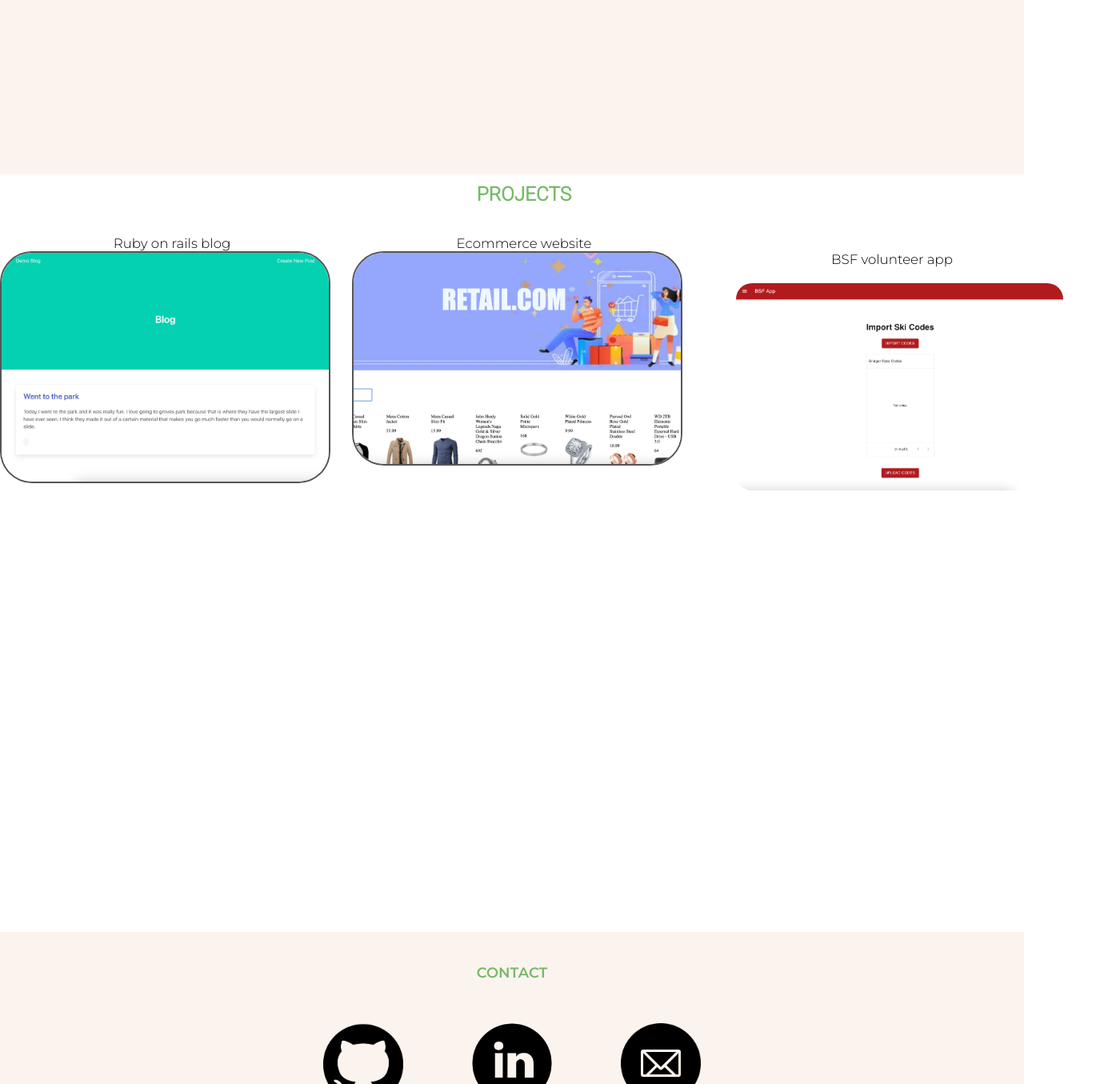
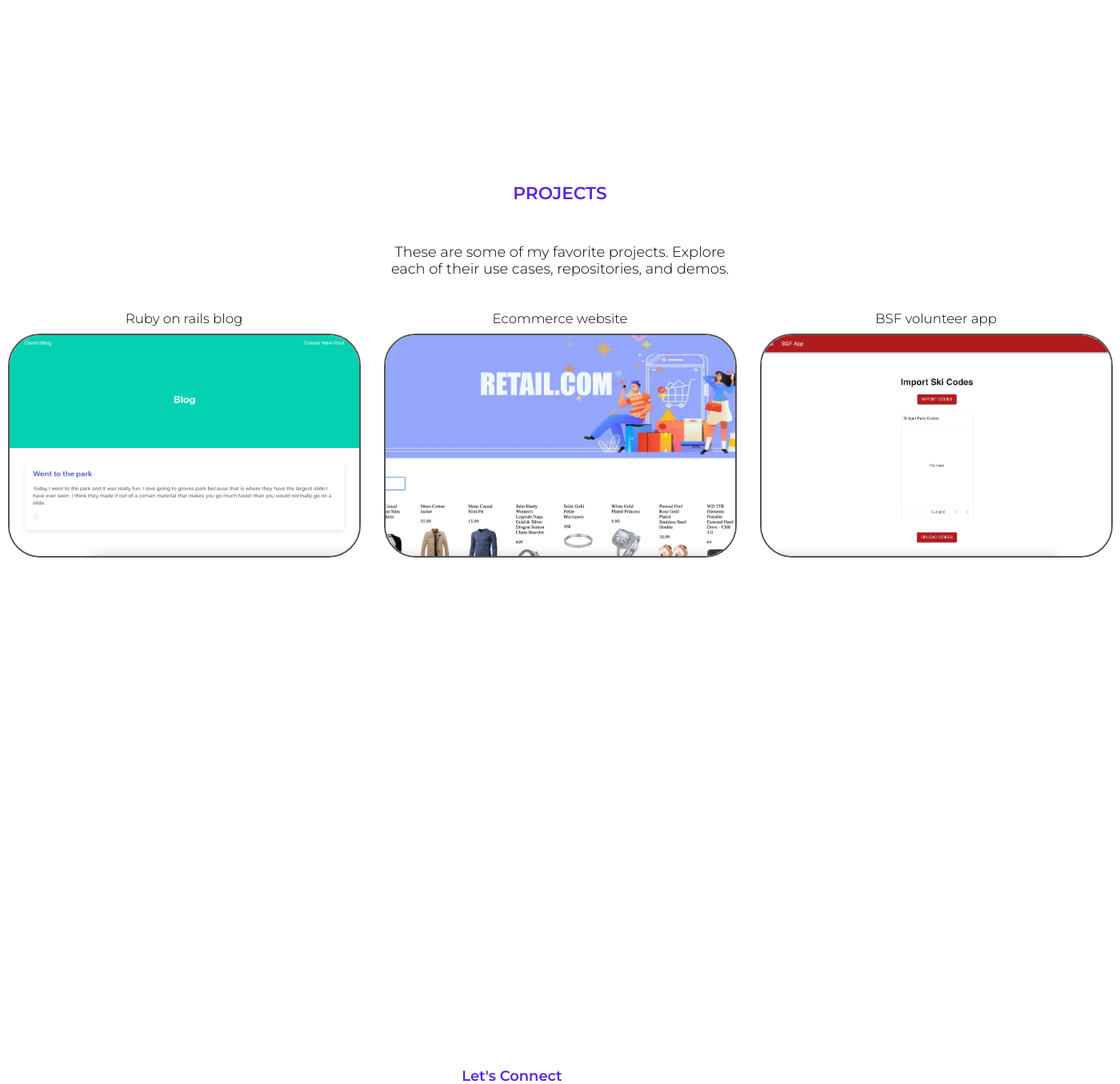
Before and after one commit to andrewanselmo/Andrew-Site, a React (Vite) app: page / in a window 1280 px wide. Shown: the part 1445-2800 px from the top of the page at 80% size, 1400 px wide, since content can reach past the window. Built offline with nearby package versions, Linux system fonts and the light colour scheme.

Commit message:
3rd project

```diff
--- a/src/components/Content.css
+++ b/src/components/Content.css
@@ -1,3 +1,9 @@
+
+@font-face {
+    font-family: "Eurostile";
+    src: url(fonts/EurostileLTStd.eot); /* IE */
+    src: local("Eurostile"), url(fonts/EurostileLTStd.otf) format("opentype"); /* non-IE */
+  }
 
 /* header */
 *{
@@ -23,7 +29,7 @@ body {
     padding-top: 200px;
     /* background-color: rgba(175, 230, 173, 0.254); */
     /* background-image: linear-gradient(red, rgb(255, 255, 0)); */
-    background-color: rgba(245, 227, 211, 0.394);
+    /* background-color: rgba(245, 227, 211, 0.394); */
 
 
 
@@ -61,7 +67,8 @@ body {
 
 #header-text{
     font-family: 'Pixelify Sans', sans-serif;
-    color: rgb(37, 37, 37);
+    color:rgba(53, 34, 110, 0.909);
+    /* color: rgb(37, 37, 37);     */
 
 }
 
@@ -77,7 +84,7 @@ body {
 
 #about-nav-tracker{
     height:10px;
-    background-color: rgba(245, 227, 211, 0.394);
+    /* background-color: rgba(245, 227, 211, 0.394); */
 }
 
 #about{
@@ -86,7 +93,9 @@ body {
     gap: 10px;
     grid-template-rows: 0.5fr 0.5fr;
 
-    background-color: rgba(245, 227, 211, 0.394);
+
+
+    /* background-color: rgba(245, 227, 211, 0.394); */
 
 
 
@@ -102,9 +111,9 @@ body {
     margin-top: 5%;
     margin-bottom: 0.05%;
     font-family: 'Montserrat', sans-serif;
-    /* color:rgb(43, 39, 175); */
-    color:rgba(105, 179, 88, 0.909);
-    /* color:rgb(31, 31, 33); */
+    /* color:rgba(105, 179, 88, 0.909); */
+    color:rgba(69, 18, 221, 0.909);
+
 
 
 
@@ -133,6 +142,8 @@ body {
     font-weight: bold;
     font-family: 'Montserrat', sans-serif;
     margin-top: 0.001%;
+    /* color:rgba(38, 87, 27, 0.909) */
+    color:rgba(18, 29, 132, 0.909);
 
 
 }
@@ -145,9 +156,7 @@ body {
     color:rgb(18, 18, 19);
     font-size: 1.6vw;
     margin-right: 7%;
-    /* margin-bottom: 16%; */
     display: block;
-    /* font-family: 'Roboto', sans-serif; */
     font-family: 'Montserrat', sans-serif;
     border-radius: 10px;
     height: 85%;
@@ -159,7 +168,6 @@ body {
     border-style: solid;
     border-width: thin;
 
-
 }
 
 /* about  */
@@ -169,15 +177,14 @@ body {
 
 #projects-nav-tracker{
     height:85px;
-    background-color: rgba(245, 227, 211, 0.394);
+    /* background-color: rgba(245, 227, 211, 0.394); */
 }
 
 #projects{
     display: grid;
     grid-template-columns: 2fr 2fr 2fr;
-    grid-template-rows: 0.2fr 5fr 7fr;
+    grid-template-rows: 2fr 5fr 7fr;
     gap: 10px;
-    /* background-color: rgba(247, 245, 234, 0.837) */
     /* background-color: rgba(245, 227, 211, 0.394); */
 
 
@@ -187,15 +194,30 @@ body {
     grid-column: 2;
     grid-row: 1;
     padding: 10px;
-    font-size: 1.9vw;
+    font-size: 1.7vw;
 
     text-align: center;
     margin-top: auto;
-    margin-bottom: 4%;
-    color:rgba(105, 179, 88, 0.909);
-    font-family: 'Roboto', sans-serif;
+    padding-bottom:25%;
+    color:rgba(69, 18, 221, 0.909);
+    font-family: 'Montserrat', sans-serif;
 
 
+
+
+}
+
+#project-intro{
+    grid-column: 2;
+    grid-row: 1;
+    margin-top: auto;
+    text-align: center;
+    /* border: 2px solid #555; */
+    border-radius: 50px;
+    margin-bottom:3%;
+    padding: 2%;
+    font-family: 'Montserrat', sans-serif;
+    font-size: 1.4vw;
 
 }
 
@@ -204,24 +226,29 @@ body {
 #rails-img, #rails-project{
     grid-column: 1;
     grid-row: 2;
-    /* padding: 20px; */
+
     display: block;
     border-radius: 40px;
 
 }
 
 #rails-project{
-    width: 430px;
+    width: 460px;
     overflow: hidden;
     margin: 0 auto;
+
 
 }
 
 #rails-img{
     width: 95%;
+    height: 73%;
     cursor: pointer;
     transition: 0.2s all ease-in-out;
     border: 2px solid #555;
+    margin: auto;
+    margin-top: 2%;
+
 
 }
 
@@ -233,6 +260,7 @@ body {
     font-size: 1.3vw;
     text-align: center;
     margin-bottom: 0.005%;
+    margin-top: 2%;
     font-family: 'Montserrat', sans-serif;
     /* font-family: 'Roboto', sans-serif; */
 }
@@ -244,22 +272,31 @@ body {
 #rails2-img, #rails2-project{
     grid-column: 2;
     grid-row: 2;
-    /* padding: 20px; */
+
     display: block;
     border-radius: 40px;
+
+
 }
 
 #rails2-project{
-    width: 430px;
+    width: 460px;
+
     overflow: hidden;
     margin: 0 auto;
+
 }
 
 #rails2-img{
     width: 95%;
+    height: 73%;
+
     cursor: pointer;
     transition: 0.2s all ease-in-out;
     border: 2px solid #555;
+    margin: auto;
+    margin-top: 2%;
+
 
 }
 
@@ -271,8 +308,8 @@ body {
     font-size: 1.3vw;
     text-align: center;
     margin-bottom: 0.005%;
+    margin-top: 2%;
     font-family: 'Montserrat', sans-serif;
-    /* font-family: 'Roboto', sans-serif; */
 }
 
 /* retail */
@@ -281,21 +318,25 @@ body {
 #rails3-img, #rails3-project{
     grid-column: 3;
     grid-row: 2;
-    padding: 20px;
     display: block;
     border-radius: 40px;
 }
 
 #rails3-project{
-    width: 430px;
+    width: 460px;
     overflow: hidden;
     margin: 0 auto;
+
 }
 
 #rails3-img{
     width: 95%;
+    height: 73%;
     cursor: pointer;
     transition: 0.2s all ease-in-out;
+    border: 2px solid #555;
+    margin: auto;
+    margin-top: 2%;
 }
 
 #rails3-project:hover img {
@@ -307,7 +348,8 @@ body {
     text-align: center;
     margin-bottom: 0.005%;
     font-family: 'Montserrat', sans-serif;
-    /* font-family: 'Roboto', sans-serif; */
+    margin-top: 2%;
+
 }
 /* BSF */
 
@@ -325,7 +367,7 @@ body {
     justify-content: center;
     overflow: hidden;
     margin: 0 auto;
-    background-color: rgba(245, 227, 211, 0.394);
+    /* background-color: rgba(245, 227, 211, 0.284); */
 
 
 }
@@ -337,9 +379,7 @@ body {
     font-size: 1.4vw;
     text-align: center;
     font-family: 'Montserrat', sans-serif;
-    color:rgba(105, 179, 88, 0.909);
-
-
+    color:rgba(69, 18, 221, 0.909);
 
 }
 
--- a/src/components/Content.jsx
+++ b/src/components/Content.jsx
@@ -63,6 +63,10 @@ const Content=() => {
                     PROJECTS
                 </h1>
 
+                    <p id = "project-intro">
+                        These are some of my favorite projects. Explore each of their use cases, repositories, and demos.
+                    </p>
+
                     <div id = "rails-project">
                         <p id = "rails-h2"> Ruby on rails blog</p>
                         <a href="https://github.com/andrewanselmo/Rails-Blog">
@@ -96,7 +100,7 @@ const Content=() => {
             <div id = "contact">
 
                 <h2 id = "contact-h1">
-                    CONTACT
+                    Let's Connect
                 </h2>
 
                 <div id = "git-img">
```
